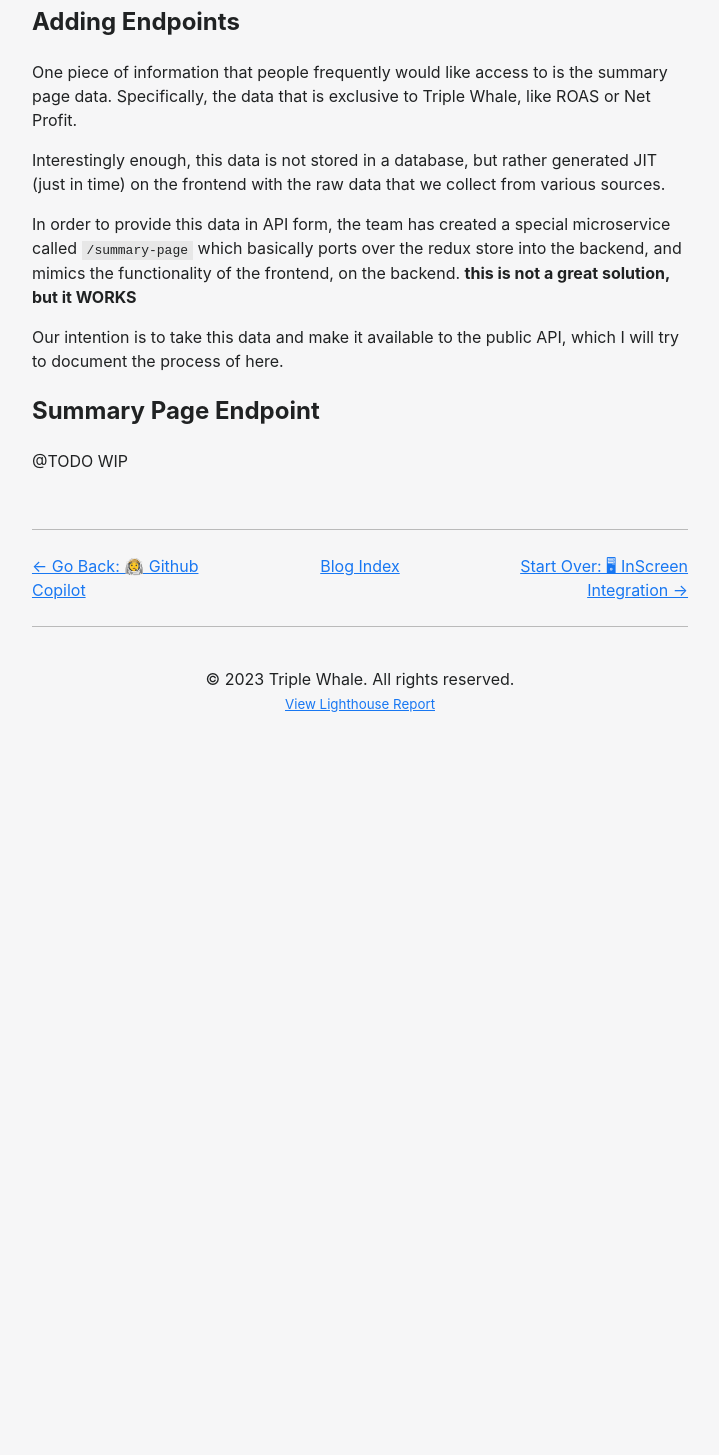
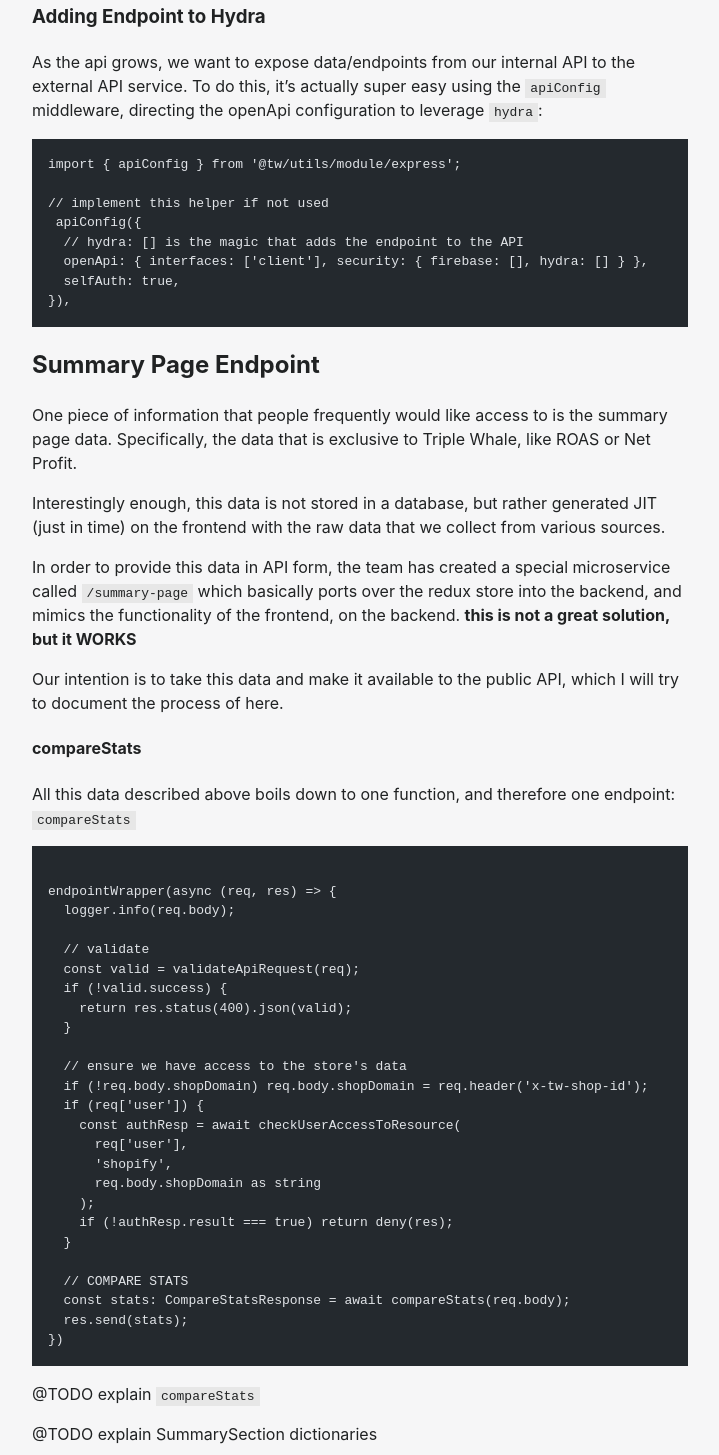
Before and after one commit to weaverwhale/docs, an Astro site: page /blog/tw-api in a window 1280 px wide. Shown: the part 1342-2797 px from the top of the page, without its empty margins (280-999 px from the left). Before the commit the page ends 2089 px from the top, so only its background shows below. Built offline with nearby package versions, Linux system fonts and the light colour scheme; Astro itself is replaced by a stand-in of ours; some packages are replaced by stand-ins of ours; code samples lack their colours.

Commit message:
Upgrade astro; tw api info

````diff
--- a/package.json
+++ b/package.json
@@ -15,7 +15,7 @@
     "@astrojs/rss": "^1.2.1",
     "@astrojs/sitemap": "^1.0.0",
     "@astrojs/vue": "^1.2.2",
-    "astro": "^1.7.2",
+    "astro": "^2.0.1",
     "globby": "^13.1.3",
     "hast-util-select": "5.0.1",
     "html-minifier": "^4.0.0",
--- a/src/pages/blog/tw-api.md
+++ b/src/pages/blog/tw-api.md
@@ -39,7 +39,22 @@ The Triple Whale API uses OAuth2 for authentication. In order to access the API,
 
 Make sure to include proper app and redirect URIs in your application, or your requests will be rejected by the OAuth server.
 
-## Adding Endpoints
+### Adding Endpoint to Hydra
+
+As the api grows, we want to expose data/endpoints from our internal API to the external API service. To do this, it's actually super easy using the `apiConfig` middleware, directing the openApi configuration to leverage `hydra`:
+
+```javascript
+import { apiConfig } from '@tw/utils/module/express';
+
+// implement this helper if not used
+ apiConfig({
+  // hydra: [] is the magic that adds the endpoint to the API
+  openApi: { interfaces: ['client'], security: { firebase: [], hydra: [] } },
+  selfAuth: true,
+}),
+```
+
+## Summary Page Endpoint
 
 One piece of information that people frequently would like access to is the summary page data. Specifically, the data that is exclusive to Triple Whale, like ROAS or Net Profit.
 
@@ -49,6 +64,40 @@ In order to provide this data in API form, the team has created a special micros
 
 Our intention is to take this data and make it available to the public API, which I will try to document the process of here.
 
-## Summary Page Endpoint
+#### compareStats
 
-@TODO WIP
+All this data described above boils down to one function, and therefore one endpoint: `compareStats`
+
+```javascript
+
+endpointWrapper(async (req, res) => {
+  logger.info(req.body);
+
+  // validate
+  const valid = validateApiRequest(req);
+  if (!valid.success) {
+    return res.status(400).json(valid);
+  }
+
+  // ensure we have access to the store's data
+  if (!req.body.shopDomain) req.body.shopDomain = req.header('x-tw-shop-id');
+  if (req['user']) {
+    const authResp = await checkUserAccessToResource(
+      req['user'],
+      'shopify',
+      req.body.shopDomain as string
+    );
+    if (!authResp.result === true) return deny(res);
+  }
+
+  // COMPARE STATS
+  const stats: CompareStatsResponse = await compareStats(req.body);
+  res.send(stats);
+})
+```
+
+@TODO explain `compareStats`
+
+@TODO explain SummarySection dictionaries
+
+@TODO dictionary & types location: `/Users/michaelweaver/Websites/triplewhale/backend/packages/constants/src/SummaryMetrics/SummaryMetrics.ts`
````
Also changed, not shown: 1 other file.
